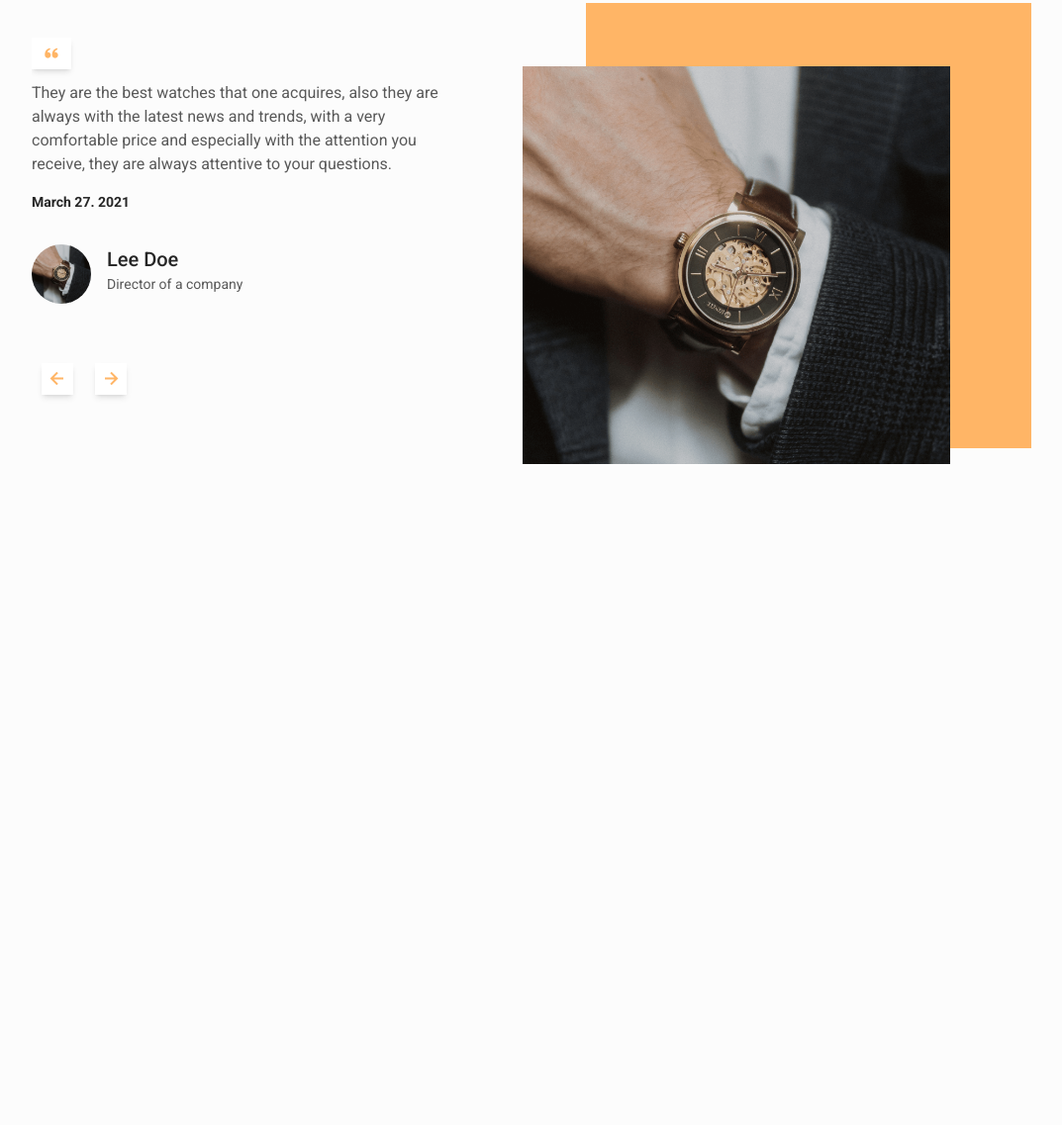
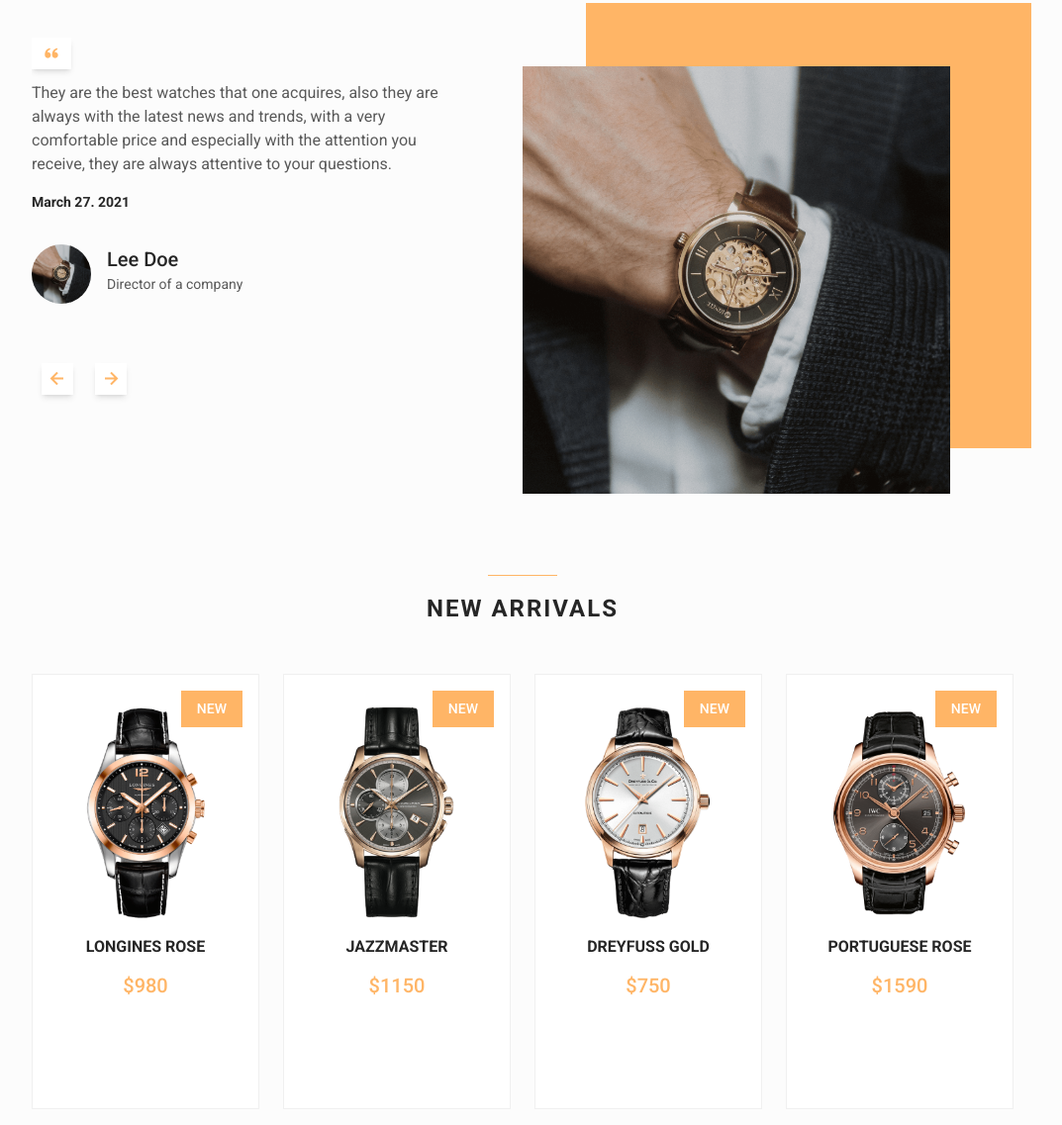
Before and after one commit to rasan3-1416/Rolex-ecommerce-site, a website: page index.html in a window 1280 px wide. Shown: the part 2867-4004 px from the top of the page at 99% size, without its empty margins (112-1185 px from the left). Before the commit the page ends 3336 px from the top, so only its background shows below. Drawn offline with nearby package versions, Linux system fonts and the light colour scheme.

Commit message:
style: Add tailwind styles and swiper scripts for New section
Added responsive tailwind css styles for the New section and Uncommented
the Js script for the swiper feature in New section.

```diff
--- a/index.html
+++ b/index.html
@@ -317,7 +317,7 @@
                     <div class="swiper mx-0 testimonial-swiper">
                         <div class="swiper-wrapper">
                             <!-- Testimonial Number - 1 -->
-                            <div class="testimonial__card swiper-slide">
+                            <div class="swiper-slide">
                                 <div class="inline-flex text-c-first bg-c-container py-2 px-3 mb-3 shadow-md">
                                     <i class='bx bxs-quote-alt-left' ></i>
                                 </div>
@@ -336,7 +336,7 @@
                                 </div>
                             </div>
                             <!-- Testimonial Number - 2 -->
-                            <div class="testimonial__card swiper-slide">
+                            <div class="swiper-slide">
                                 <div class="inline-flex text-c-first bg-c-container py-2 px-3 mb-3 shadow-md">
                                     <i class='bx bxs-quote-alt-left' ></i>
                                 </div>
@@ -355,7 +355,7 @@
                                 </div>
                             </div>
                             <!-- Testimonial Number - 3 -->
-                            <div class="testimonial__card swiper-slide">
+                            <div class="swiper-slide">
                                 <div class="inline-flex text-c-first bg-c-container py-2 px-3 mb-3 shadow-md">
                                     <i class='bx bxs-quote-alt-left' ></i>
                                 </div>
@@ -390,50 +390,52 @@
             </section>
 
             <!--==================== NEW ====================-->
-            <section class="new section container hidden" id="new">
-               <h2 class="section__title">
+            <section class="section container" id="new">
+               <h2 class="section-title">
                 New Arrivals
                </h2>
-               <div class="new__container">
                <div class="new-swiper swiper">
                     <div class="swiper-wrapper">
-                           <article class="new__card swiper-slide">
-                               <span class="new__tag">New</span>
-                                <img class="new__img" src="./src/images/new1.png" alt="">
-                                <div class="new__data">
-                                    <h3 class="new__title">Longines rose</h3>
-                                    <span class="new__price">$980</span>
+                        <!-- New Item - 1 -->
+                        <article class="swiper-slide group relative text-center bg-c-container hover:bg-c-first border border-solid border-c-border overflow-y-hidden trans-ease pt-8 pb-12">
+                            <span class="absolute top-4 right-4 fs-sm font-medium uppercase text-c-white bg-c-first group-hover:bg-c-btn px-4 py-2 trans-ease">New</span>
+                                <img class="h-[215px] mx-auto mb-4" src="./src/images/new1.png" alt="">
+                                <div>
+                                    <h3 class="uppercase mb-3">Longines rose</h3>
+                                    <span class="block text-c-first group-hover:text-c-black group-hover:mb-6 fs-md font-medium trans-ease">$980</span>
                                 </div>
-                                <button class="new__button button">ADD TO CART</button>
+                                <button class="btn btn-dark fs-sm translate-y-4 group-hover:translate-y-0 opacity-0 group-hover:opacity-100">ADD TO CART</button>
                         </article>
-                           <article class="new__card swiper-slide">
-                            <span class="new__tag">New</span>
-                             <img class="new__img" src="./src/images/new2.png" alt="">
-                             <div class="new__data">
-                                 <h3 class="new__title">Jazzmaster</h3>
-                                 <span class="new__price">$1150</span>
+                        <!-- New Item - 2 -->
+                        <article class="swiper-slide group relative text-center bg-c-container hover:bg-c-first border border-solid border-c-border overflow-y-hidden trans-ease pt-8 pb-12">
+                                <span class="absolute top-4 right-4 fs-sm font-medium uppercase text-c-white bg-c-first group-hover:bg-c-btn px-4 py-2 trans-ease">New</span>
+                                <img class="h-[215px] mx-auto mb-4" src="./src/images/new2.png" alt="">
+                                <div>
+                                    <h3 class="uppercase mb-3">Jazzmaster</h3>
+                                    <span class="block text-c-first group-hover:text-c-black group-hover:mb-6 fs-md font-medium trans-ease">$1150</span>
                                 </div>
-                             <button class="new__button button">ADD TO CART</button>
+                                <button class="btn btn-dark fs-sm translate-y-4 group-hover:translate-y-0 opacity-0 group-hover:opacity-100">ADD TO CART</button>
                             </article>
-                        <article class="new__card swiper-slide">
-                            <span class="new__tag">New</span>
-                             <img class="new__img" src="./src/images/new3.png" alt="">
-                             <div class="new__data">
-                                 <h3 class="new__title">Dreyfuss gold</h3>
-                                 <span class="new__price">$750</span>
+                        <!-- New Item - 3 -->
+                        <article class="swiper-slide group relative text-center bg-c-container hover:bg-c-first border border-solid border-c-border overflow-y-hidden trans-ease pt-8 pb-12">
+                            <span class="absolute top-4 right-4 fs-sm font-medium uppercase text-c-white bg-c-first group-hover:bg-c-btn px-4 py-2 trans-ease">New</span>
+                            <img class="h-[215px] mx-auto mb-4" src="./src/images/new3.png" alt="">
+                            <div>
+                                <h3 class="uppercase mb-3">Dreyfuss gold</h3>
+                                <span class="block text-c-first group-hover:text-c-black group-hover:mb-6 fs-md font-medium trans-ease">$750</span>
                             </div>
-                             <button class="new__button button">ADD TO CART</button>
+                            <button class="btn btn-dark fs-sm translate-y-4 group-hover:translate-y-0 opacity-0 group-hover:opacity-100">ADD TO CART</button>
                         </article>
-                        <article class="new__card swiper-slide">
-                            <span class="new__tag">New</span>
-                             <img class="new__img" src="./src/images/new4.png" alt="">
-                             <div class="new__data">
-                                 <h3 class="new__title">Portuguese rose</h3>
-                                 <span class="new__price">$1590</span>
+                        <!-- New Item - 4 -->
+                        <article class="swiper-slide group relative text-center bg-c-container hover:bg-c-first border border-solid border-c-border overflow-y-hidden trans-ease pt-8 pb-12">
+                            <span class="absolute top-4 right-4 fs-sm font-medium uppercase text-c-white bg-c-first group-hover:bg-c-btn px-4 py-2 trans-ease">New</span>
+                            <img class="h-[215px] mx-auto mb-4" src="./src/images/new4.png" alt="">
+                            <div>
+                                <h3 class="uppercase mb-3">Portuguese rose</h3>
+                                <span class="block text-c-first group-hover:text-c-black group-hover:mb-6 fs-md font-medium trans-ease">$1590</span>
                             </div>
-                             <button class="new__button button">ADD TO CART</button>
+                            <button class="btn btn-dark fs-sm translate-y-4 group-hover:translate-y-0 opacity-0 group-hover:opacity-100">ADD TO CART</button>
                         </article>
-                       </div>
                     </div>
                 </div>
             </section>
--- a/src/js/main.js
+++ b/src/js/main.js
@@ -64,21 +64,21 @@
 })
 
 /*=============== NEW SWIPER ===============*/
-// let newSwiper = new Swiper('.new-swiper', {
-//     spaceBetween : 24,
-//     loop : true,
-//     breakpoints: {
-//         576 : {
-//             slidesPerView : 2,
-//         },
-//         768 : {
-//             slidesPerView : 3,
-//         },
-//         1024 : {
-//             slidesPerView : 4
-//         }
-//     }
-// })
+let newSwiper = new Swiper('.new-swiper', {
+    spaceBetween : 24,
+    loop : true,
+    breakpoints: {
+        576 : {
+            slidesPerView : 2,
+        },
+        768 : {
+            slidesPerView : 3,
+        },
+        1024 : {
+            slidesPerView : 4
+        }
+    }
+})
 
 /*=============== SCROLL SECTIONS ACTIVE LINK ===============*/
 // const sections = document.querySelectorAll('section[id]')
```
Also changed, not shown: assets/css/tailwind.css. Lines whose indentation alone changed are shown as unchanged.
